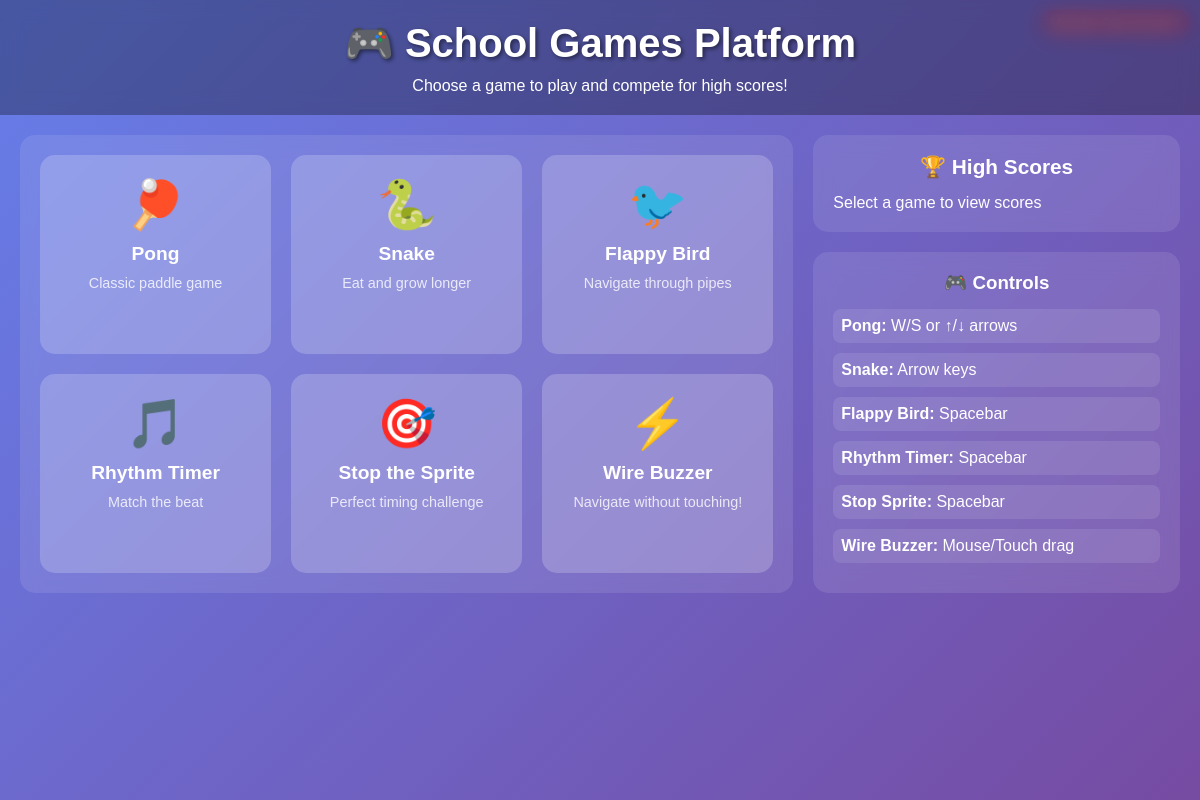
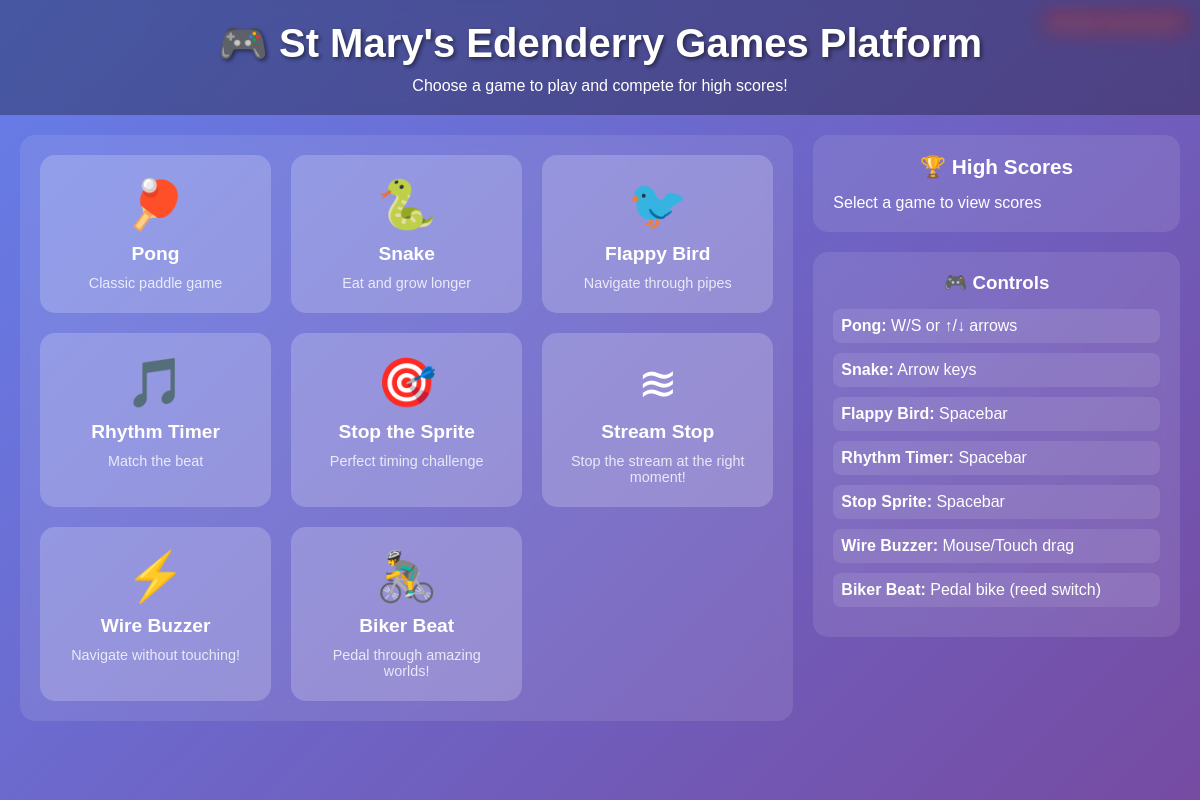
Before and after one commit to jamesdanedu/schoolGamesPlatform, an Electron app: page index.html in a window 1200 px wide. Drawn offline with Linux system fonts and the light colour scheme; no server answers.

Commit message:
Add files via upload

```diff
--- a/index.html
+++ b/index.html
@@ -3,7 +3,7 @@
 <head>
     <meta charset="UTF-8">
     <meta name="viewport" content="width=device-width, initial-scale=1.0">
-    <title>St Marys Edenderry Games Platform</title>
+    <title>St Mary's Edenderry Games Platform</title>
     <link rel="stylesheet" href="styles/main.css">
 </head>
 <body>
@@ -15,7 +15,7 @@
         <!-- Main Menu -->
         <div id="mainMenu" class="main-screen">
             <div class="header">
-                <h1>🎮 School Games Platform</h1>
+                <h1>🎮 St Mary's Edenderry Games Platform</h1>
                 <p>Choose a game to play and compete for high scores!</p>
             </div>
 
@@ -51,10 +51,22 @@
                         <div class="game-description">Perfect timing challenge</div>
                     </div>
 
+                    <div class="game-card" data-game="streamstop">
+                        <span class="game-icon">≋</span>
+                        <div class="game-title">Stream Stop</div>
+                        <div class="game-description">Stop the stream at the right moment!</div>
+                    </div>
+
                     <div class="game-card" data-game="wirebuzzer">
                         <span class="game-icon">⚡</span>
                         <div class="game-title">Wire Buzzer</div>
                         <div class="game-description">Navigate without touching!</div>
+                    </div>
+
+                    <div class="game-card" data-game="bikerbeat">
+                        <span class="game-icon">🚴‍♂️</span>
+                        <div class="game-title">Biker Beat</div>
+                        <div class="game-description">Pedal through amazing worlds!</div>
                     </div>
                 </div>
 
@@ -86,6 +98,9 @@
                         <div class="control-item">
                             <strong>Wire Buzzer:</strong> Mouse/Touch drag
                         </div>
+                        <div class="control-item">
+                            <strong>Biker Beat:</strong> Pedal bike (reed switch)
+                        </div>
                     </div>
                 </div>
             </div>
@@ -111,6 +126,7 @@
     <script src="js/games/rhythm-timer.js"></script>
     <script src="js/games/stop-sprite.js"></script>
     <script src="js/games/wire-buzzer.js"></script>
+    <script src="js/games/biker-beat.js"></script>
 
     <!-- Platform logic last -->
     <script src="js/platform.js"></script>
@@ -126,7 +142,9 @@
                 'snake': typeof SnakeGame !== 'undefined',
                 'flappybird': typeof FlappyBirdGame !== 'undefined',
                 'rhythmtimer': typeof RhythmTimerGame !== 'undefined',
-                'stopthesprite': typeof StopTheSpriteGame !== 'undefined'
+                'stopthesprite': typeof StopTheSpriteGame !== 'undefined',
+                'wirebuzzer': typeof WireBuzzerGame !== 'undefined',
+                'bikerbeat': typeof BikerBeatGame !== 'undefined'
             };
 
             console.log('Game classes loaded:', gameClasses);
--- a/main.js
+++ b/main.js
@@ -27,8 +27,7 @@ function createWindow() {
     mainWindow.show();
   });
 
-  // Optional: Open DevTools in development
-  // mainWindow.webContents.openDevTools();
+  mainWindow.webContents.openDevTools();
 }
 
 // High scores management
```
Also changed, not shown: package.json (+12 -3 lines).
